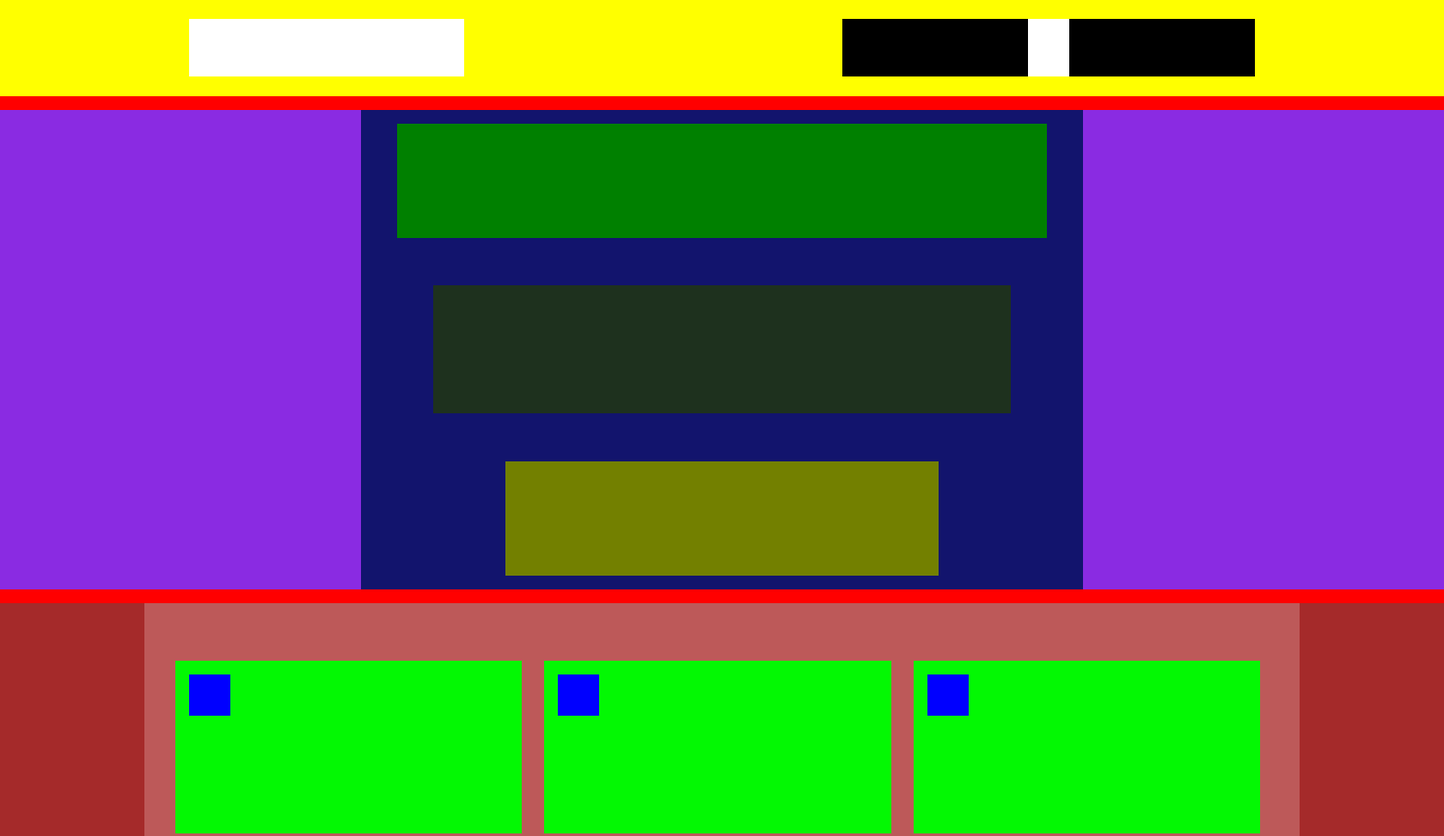
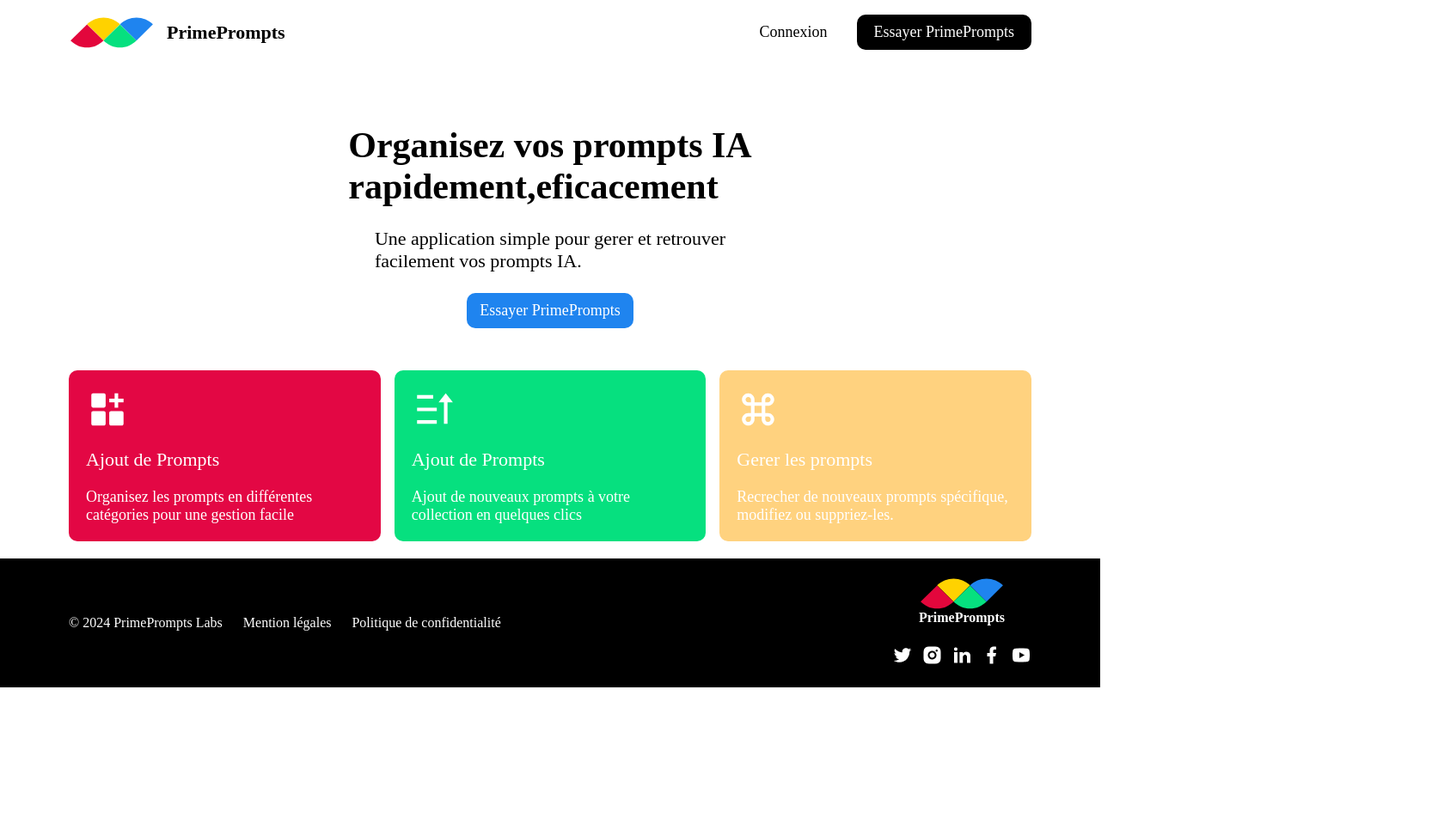
Before and after one commit to dasilva218/prime-prompts, a plain HTML site: page index.html in a window 1280 px wide. Shown: the top 973 px of the page at 86% size, 1680 px wide, since content can reach past the window. After the commit the page ends 800 px from the top, so only its background shows below. Drawn offline with Linux system fonts and the light colour scheme.

Commit message:
fin de l'integration

```diff
--- a/index.html
+++ b/index.html
@@ -4,69 +4,84 @@
     <meta charset="UTF-8">
     <meta name="viewport" content="width=device-width, initial-scale=1.0">
     <title>Document</title>
-    <link rel="stylesheet" href="styles/style.css">
+    <link rel="stylesheet" href="./styles/css/style.css">
+    <link rel="shortcut icon" href="./assets/imgs/Logo.svg" type="image/svg+xml">
     <style>
-        body{
-            background-color: red;
-        }
     </style>
 </head>
 <body>
 
-<header>
-    <div class="headerLeft"></div>
-    <div class="headerRight">
-        <div class="item1"></div>
-        <div class="item2"></div>
+<header class="header">
+    <nav class="nav">
+    <div class="leftNav">
+        <img src="assets/imgs/Logo.svg" alt="logo" class="img-nav">
+        <h4 class="titre-nav">PrimePrompts</h3>
+    </div class="nav-Right">
+    <div class="buttons">
+        <button class="button connexio">Connexion</button>
+        <button class="button insrire">Essayer PrimePrompts</button>
     </div>
+</nav>
 </header>
-<section class="section1">
-    <div class="contentSection">
-        <div class="contentTop"></div>
-        <div class="contentMidel"></div>
-        <div class="contentBottom"></div>
+<section class="sexion">
+ <section class="section">
+    <div class="content1">
+        <h1 class="contentTitle">Organisez vos prompts IA <br/> rapidement,eficacement</h1>
+        <p class="contentParagraphe">Une application simple pour gerer et retrouver <br/> facilement vos prompts IA.</p>
+        <button class="content-button">Essayer PrimePrompts</button>
     </div>
 
-</section>
 
-<section class="section2">
+
+  <div class="content2">
     <div class="insides">
-        <div class="inside">
-            <div class="span"><span></span></div>
-            <p></p>
-            <p></p>
+
+        <div class="inside un">
+            <img src="./assets/imgs/Icon.svg" alt="" class="sectionIcone">
+            <h3 class="h3">Ajout de Prompts</h3>
+            <p class="text">Organisez les prompts en différentes <br/>
+                catégories pour une gestion facile</p>
         </div>
-        <div class="inside">
-            <div class="span"><span></span></div>
-            <p></p>
-            <p></p>
+        <div class="inside deux">
+            <img src="./assets/imgs/Icon2.svg" alt="" class="sectionIcone">
+            <h3 class="h3">Ajout de Prompts</h3>
+            <p class="text">Ajout de nouveaux prompts à votre <br/>
+            collection en quelques clics </p>
         </div>
-        <div class="inside">
-            <div class="span"><span></span></div>
-            <p></p>
-            <p></p>
+        <div class="inside trois">
+            <img src="./assets/imgs/Icon3.svg" alt="" class="sectionIcone">
+            <h3 class="h3">Gerer les prompts</h3>
+            <p class="text">Recrecher de nouveaux prompts spécifique, <br>
+            modifiez ou suppriez-les.
+            </p>
         </div>
     </div>
+</div>
 </section>
-
-<footer>
+</section>
+<footer class="footer">
+    <div class="contentFooter">
     <div class="footerLeft">
-        <div class="element"></div>
-        <div class="element"></div>
-        <div class="element"></div>
+        <p>&copy; 2024 PrimePrompts Labs</p>
+        <p>Mention légales</p>
+        <p>Politique de confidentialité</p>
     </div>
     <div class="footerRight">
-        <div class="footerRightTop"></div>
-        <div class="footerRightBottom">
-            <ul>
-                <li></li>
-                <li></li>
-                <li></li>
-                <li></li>
-                <li></li>
-            </ul>
+        <div class="footerRightTop">
+
+               <div class="logo-section"> <img src="assets/imgs/Logo.svg" alt="" class="img-footer"></div>
+                <h4 class="h4">PrimePrompts</h3>
+
+        </div>
+        <div class="footerRightBottom"class="lien">
+            <a href="https://twiter.com"class="lien"><img src="./assets/imgs/Twitter.png" alt=""></a>
+            <a href="https://instagram.com"class="lien"><img src="./assets/imgs/Instagram.png" alt=""></a>
+            <a href="https://linkedin.com" class="lien"><img src="./assets/imgs/LinkedIn.png" alt=""></a>
+            <a href="https://facebook.com" class="lien"><img src="./assets/imgs/Facebook.png" alt=""></a>
+            <a href="https://youtube.com" class="lien"><img src="./assets/imgs/YouTube.png" alt=""></a>
         </div>
     </div>
+</div>
 </footer>
 
 
--- /dev/null
+++ b/styles/css/global.css
@@ -0,0 +1,15 @@
+*{
+    margin: 0;
+    padding: 0;
+    font-family: var(--police);
+}
+html,body{
+    height: 100%;
+    display: flex;
+    flex-direction: column;
+}
+main{
+    display: flex;
+    justify-content: center;
+    flex: 1;
+}
--- /dev/null
+++ b/styles/css/section/footer.css
@@ -0,0 +1,51 @@
+.footer{
+    width: 100%;
+    height: 150px;
+display: flex;
+justify-content: center;
+background-color: rgb(var(--primary-color));
+color: rgb(var(--secondary-color));
+}
+.contentFooter{
+    width: 100%;
+    max-width: 1120px;
+    display: flex;
+    justify-content: space-between;
+    align-items: center;
+    padding: 0px 24px;
+}
+.footerLeft{
+    display: flex;
+    gap: 24px;
+}
+.footerRight{
+    display: flex;
+    flex-direction: column;
+    align-items: center;
+    gap: 22px;
+}
+.img-footer{
+    width: 100px;
+    height: auto;
+}
+.logo-section{
+    display: flex;
+
+    align-items: center;
+    gap: 14px;
+}
+.h4{
+
+    font-size: var(--subheadline-font-size);
+
+}
+.footerRightBottom{
+    width: 100%;
+    display: flex;
+    justify-content: space-between;
+    gap: 10px;
+}
+.svg{
+    height: 24px;
+    width: 24px;
+}
--- /dev/null
+++ b/styles/css/section/header.css
@@ -0,0 +1,57 @@
+.header{
+    height: 75px;
+    width: 100%;
+
+border-bottom: 2px solid rgb(var(--primary-color),);
+display: flex;
+justify-content: center;
+align-items: center;
+}
+.nav{
+    width: 100%;
+    max-width: 1120px;
+    display: flex;
+    justify-content: space-between;
+    align-items: center;
+    padding: 0px 10px;
+
+}
+.leftNav{
+    display: flex;
+    align-items: center;
+    gap: 14px;
+}
+.img-nav{
+    width: 100px;
+    height: auto;
+}
+.titre-nav{
+    font-size: var(--subhealine-font-size);
+}
+.buttons{
+    display:flex ;
+    gap: 24px;
+
+}
+.button{
+    padding: 10px;
+    font-size: var(--body-font-size);
+    border: none;
+    border-radius: 10px;
+    cursor: pointer;
+    transition: all 300ms;
+}
+.connexio{
+    background-color:transparent ;
+}
+.insrire{
+    padding: 10px 20px;
+    background-color:rgb(var(--primary-color)) ;
+    color:rgb(var( --secondary-color)) ;
+}
+.connexio:hover{
+    background-color:#dddd ;
+}
+.insrire:hover {
+    background-color:rgb(var(--primary-color), 0.5) ;
+}
--- /dev/null
+++ b/styles/css/section/section.css
@@ -0,0 +1,91 @@
+.sexion{
+    display: flex;
+    justify-content: center;
+    flex: 1;
+}
+.section{
+    width: 100%;
+    max-width: 1120px;
+    display: flex;
+    flex-direction: column;
+    justify-content: space-around;
+    align-items: center;
+    padding: 20px 10px;
+}
+.content1{
+    width: 100%;
+    height: 100%;
+    display: flex;
+    flex-direction: column;
+    justify-content: center;
+    align-items: center;
+    gap: 24px;
+}
+.contentTitle{
+   font-size: 42px;
+   font-weight: 700;
+}
+.contentParagraphe{
+    font-size: 22px;
+    font-size: 400;
+}
+.content-button{
+    padding: 10px 15px;
+    border-radius: 10px;
+    color: rgb(var(--secondary-color));
+    background-color:rgb( var(--blue-color));
+    font-size: var(--body-font-size);
+    border: none;
+    border-radius: 10px;
+    transition: all 300ms;
+    cursor: pointer;
+
+}
+.content-button:hover{
+    background-color:rgb( var(--blue-color),0.8);
+
+}
+.content2{
+display: flex;
+width: 100%;
+max-width: 1120px;
+align-items: center;
+gap: 21px;
+justify-content: space-between;
+
+}
+.insides{
+    width: 100%;
+    display: grid;
+    grid-template-columns: repeat(3,1fr);
+    gap: 16px;
+}
+.inside{
+    display: flex;
+    flex-direction: column;
+    padding: 20px;
+    gap: 20px;
+    border-radius: 10px;
+    color: rgb(var(--secondary-color));
+}
+.h3{
+    font-size: var(--subhealine-font-size);
+    font-weight: var(--subheadline-font-weight);
+}
+.text{
+    font-size:var(--body-font-size) ;
+}
+.sectionIcone{
+    width: 50px;
+    height: auto;
+}
+.un{
+    background-color: rgb( var(--red-color));
+
+}
+.deux{
+    background-color: rgb( var(--green-color));
+}
+.trois{
+    background-color: rgb( var(--yellow-color));
+}
--- /dev/null
+++ b/styles/css/style.css
@@ -0,0 +1,28 @@
+@import url(global.css);
+@import url(section/header.css);
+@import url(section/section.css);
+@import url(section/footer.css);
+
+
+
+
+:root{
+    --police: 'Times New Roman', Times, serif;
+    --primary-color:  0, 0, 0;
+    --secondary-color: 255, 255, 255;
+
+    --blue-color: 31, 132 ,239;
+    --red-color: 227, 7, 68;
+    --yellow-color: 255,210,127;
+    --green-color: 6, 224, 127;
+
+    --healine-font-size: 42px;
+    --headline-font-weight:700;
+
+    --subhealine-font-size:22px;
+    --subheadline-font-weight:400;
+
+
+
+    --body-font-size:18px;
+}
--- a/styles/style.css
+++ /dev/null
@@ -1,110 +0,0 @@
-*{
-    margin: 0;
-    padding: 0;
-}
-
-body{
-    height: 1117px;
-    width: 1680px;
-    display: grid;
-    grid-template-rows: 10% 50% 30% 10%;
-    gap: 1em;
-}
-header{
-    background-color: yellow;
-    display: flex;
-    justify-content: space-around;
-    align-items: center;
-}
-.headerLeft{
-    height: 60%;
-    width: 20em;
-    background-color: white;
-}
-.headerRight{
-    height: 60%;
-    width: 30em;
-    background-color: white;
-    display: flex;
-    justify-content: space-between;
-    gap: 1em;
-
-
-}
-.item1{
-    height: 100%;
-    width: 45%;
-    background-color: black;
-}
-.item2{
-    height: 100%;
-    width: 45%;
-    background-color: black;
-}
-.section1{
-    background-color: blueviolet;
-    display: flex;
-    justify-content: center;
-    align-items: center;
-}
-.contentSection{
-    height: 100%;
-    width: 50%;
-    background-color: rgb(18, 20, 109);
-    display: grid;
-    grid-template-rows: repeat(3,1fr);
-    gap: 10%;
-
-
-}
-.contentTop{
-
-background-color: green;
-margin-top: 1em;
-width: 90%;
-margin-left: 5%;
-}
-.contentMidel{
-
-    background-color: rgb(30, 49, 30);
-    width: 80%;
-    margin-left: 10%;
-}
-.contentBottom{
-
-    background-color: rgb(115, 128, 0);
-    margin-bottom: 1em;
-    width: 60%;
-    margin-left: 20%;
-
-}
-.section2{
-    background-color: brown;
-    display: flex;
-    justify-content: center;
-}
-.insides{
-    height: 100%;
-    width: 80%;
-    background-color: rgb(189, 89, 89);
-    display: flex;
-    gap: 1em;
-    justify-content: center;
-    align-items: center;
-}
-.inside{
-height: 60%;
-width: 30%;
-background-color: rgb(3, 248, 3);
-margin-right: 10px;
-}
-
-.span{
-    height: 3em;
-    width: 3em;
-    background-color: blue;
-    margin: 1em;
-}
-footer{
-    background-color: black;
-}
```
